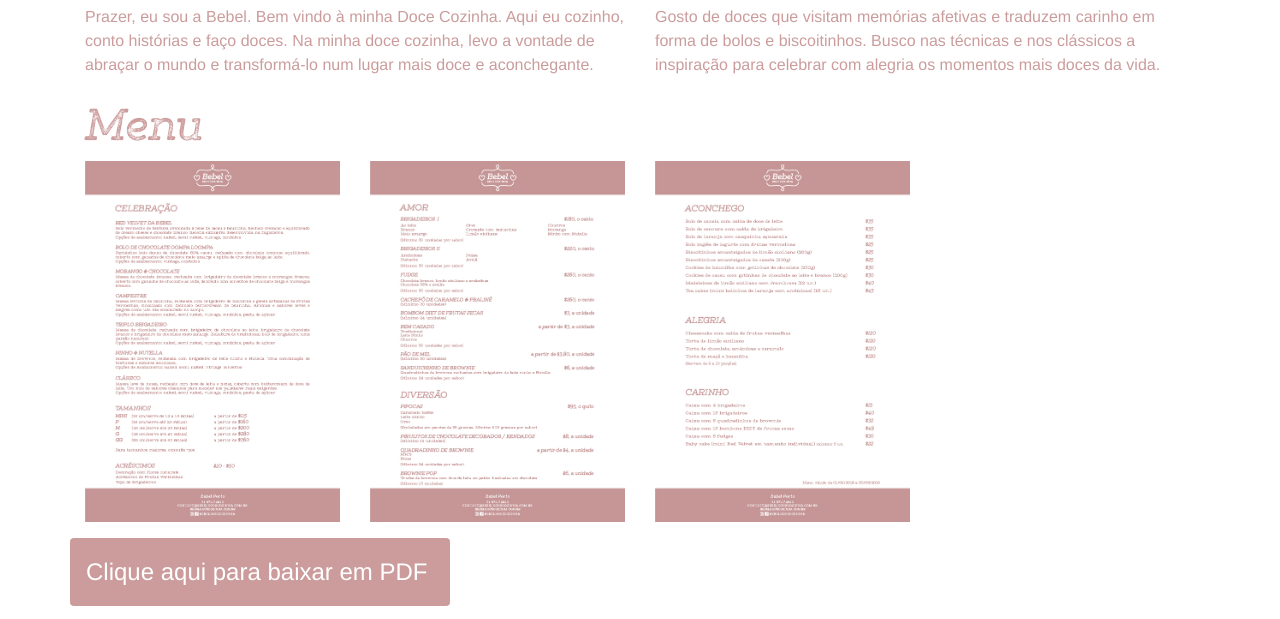
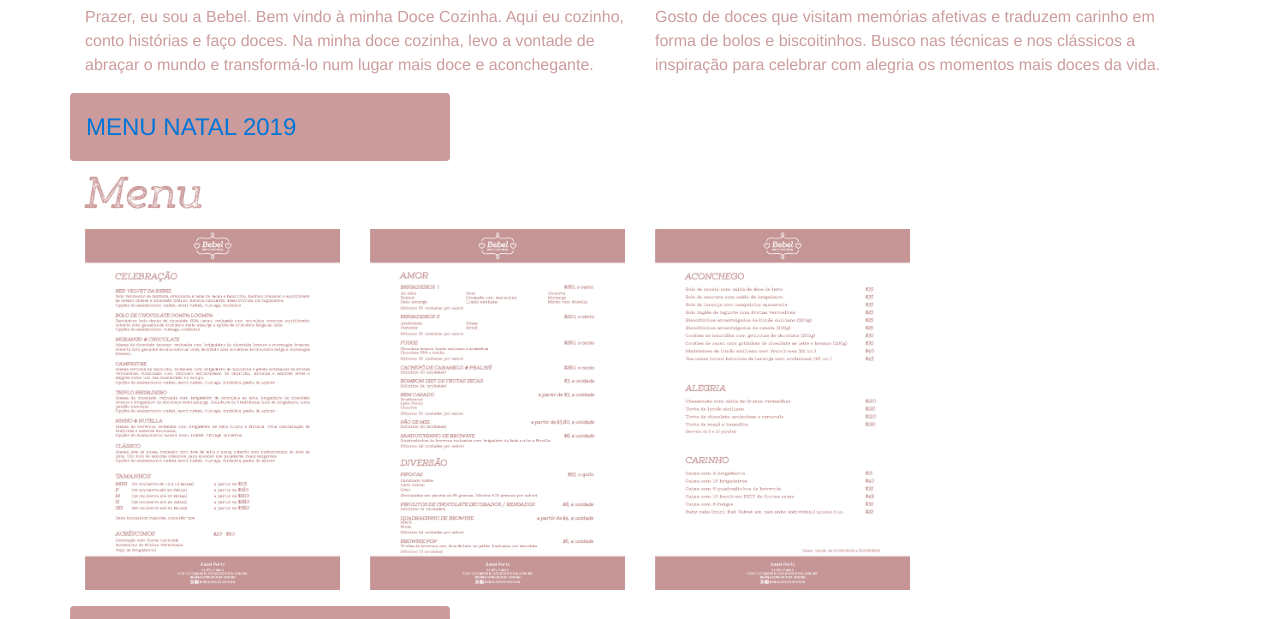
Before and after one commit to PortoRAF/portoraf.github.io, a website: page index.html in a window 1280 px wide. Shown: the part 1167-1786 px from the top of the page. Drawn offline with nearby package versions, Linux system fonts and the light colour scheme; a script that the page names is missing.

Commit message:
Created link to new menu

```diff
--- a/index.html
+++ b/index.html
@@ -104,6 +104,20 @@
         </div>
     </div>
 </section>
+
+	<section>
+		<div class="container">
+			<div class="row">
+				<div class="col-md-4 col-sm-12 container-contacts-phone">
+					<a href="docs/natal-2019.pdf">
+						MENU NATAL 2019
+					</a>
+				</div>
+			</div>
+		</div>
+
+	</section>
+
 
 		<section class="container container-menu">
     <div class="row">
```
